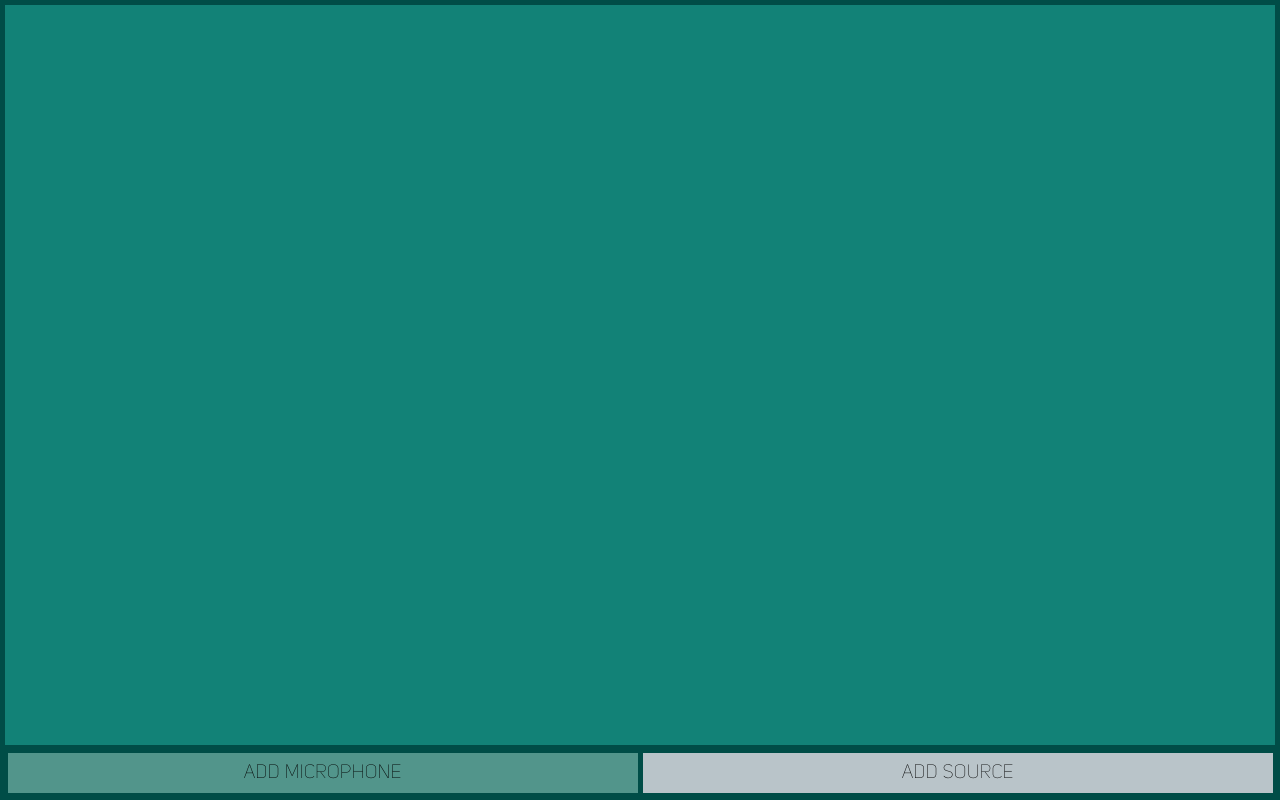
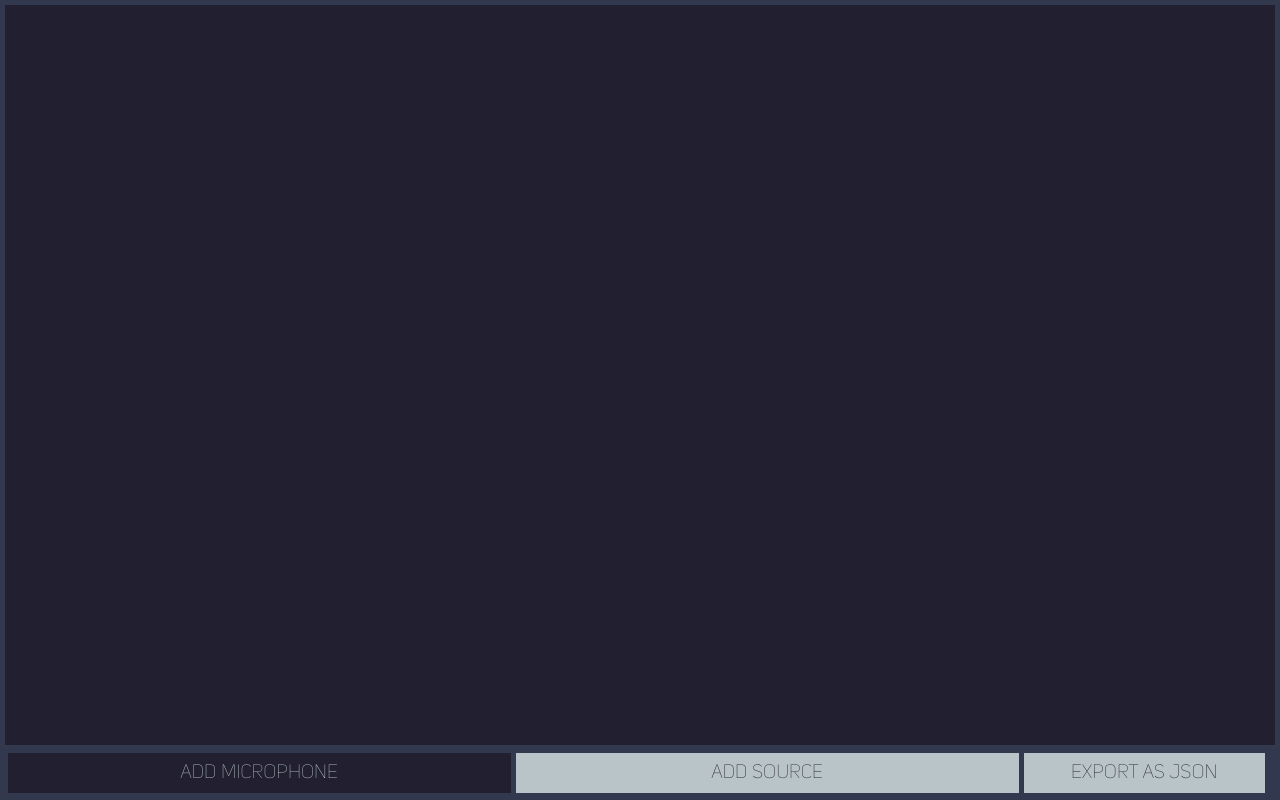
Before and after one commit to LysandreJik/SourceAdditionDelay, a React (Create React App) app: page / in a window 1280 px wide. Built offline with nearby package versions, Linux system fonts and the light colour scheme.

Commit message:
Changed colors. Added lines

```diff
--- a/src/App.css
+++ b/src/App.css
@@ -5,7 +5,7 @@ button{
 
 .App{
 	padding: 5px;
-	background-color: #004d47;
+	background-color: #32384d;
 	width: calc(100% - 10px);
 	height: calc(100% - 10px);
 	position: absolute;
--- a/src/App.js
+++ b/src/App.js
@@ -4,6 +4,10 @@ import "./App.css";
 import Canvas from "./components/Canvas";
 import Footer from "./components/Footer";
 import PointsController from "./controller/PointsController"
+
+import eeee from "./template";
+
+console.log(eeee);
 
 
 export const pointsController = new PointsController();
--- a/src/components/Canvas.js
+++ b/src/components/Canvas.js
@@ -21,29 +21,33 @@ export default class Canvas extends React.Component{
         }
     }
 
+    componentDidMount(){
+        this.draw = SVG('drawing').size(2500, 2500);
+    }
+
     componentDidUpdate(){
-        this.draw = SVG('drawing').size(1500, 1500);
-
+        this.draw.clear();
         pointsController.getMicrophones().map(microphone => {
             pointsController.getSource().map(source => {
                 this.drawLine(microphone.getX(), microphone.getY(), source.getX(), source.getY());
             })
         });
-
-
-
     }
 
     drawLine(x1, y1, x2, y2){
         console.log("Drawing line", x1, x2, y1, y2)
-        let line = this.draw.line(x1, y1, x2, y2).fill('#f06').move(0, 0);
-        var rect = this.draw.rect(x1, y1)
+        let line = this.draw.polyline([x2+10, y2+10]).fill('#b9c4c9').stroke({color: "#32384d", width: 3});
+        line.animate({ ease: '>', duration: '0.5s' }).plot([[x2 + 10, y2 + 10], [x1 + 10, y1 + 10]]);
+        line.mouseover(function() {
+            this.stroke({color: '#f06', width: 5})
+        });
+        line.mouseout(function() {
+            this.stroke({color: '#32384d', width: 2})
+        });
+        let text = this.draw.text(String(Math.round(Math.sqrt(Math.pow(x1-x2, 2) + Math.pow(y1-y2, 2))))).fill('#b9c4c9').stroke({color: "#b9c4c9"}).move((x1+x2)/2, (y1+y2)/2);
     }
 
     render(){
-
-
-
         return(
             <div className="Canvas" onClick={this.addPoint}>
                 {this.state.points.map((point, index) => {
--- a/src/components/Footer.js
+++ b/src/components/Footer.js
@@ -1,6 +1,7 @@
 import React from 'react'
 import "../theme/Footer.css"
 import {pointsController} from "../App";
+import Template from "../model/Template";
 
 export default class Footer extends React.Component{
     constructor(props){
@@ -22,9 +23,14 @@ export default class Footer extends React.Component{
         pointsController.setSources();
     }
 
+    export(){
+        Template.export();
+    }
+
     render(){
         return(
             <div className="Footer">
+                <div id={"downloadAnchorElem"}/>
                 <button
                     onClick={this.setMicrophones}
                     className={"Footer__button" + (this.state.selected === "microphone" ? " Footer__button--selected" : "")}
@@ -37,6 +43,12 @@ export default class Footer extends React.Component{
                 >
                     Add source
                 </button>
+                <button
+                    className="Footer__button Footer__button--small"
+                    onClick={this.export}
+                >
+                    Export as JSON
+                </button>
             </div>
         )
     }
--- /dev/null
+++ b/src/model/Template.js
@@ -0,0 +1,19 @@
+import {pointsController} from "../App";
+
+export default class Template{
+    static export(medium = "air", title = "template.json"){
+        this.downloadObjectAsJson({
+            microphones: pointsController.getMicrophones().map(point =>  {return {x: point.getX(), y: point.getY()}}),
+            sources: pointsController.getSource().map(point => {return {x: point.getX(), y: point.getY()}}), medium}, "template")
+    }
+
+    static downloadObjectAsJson(exportObj, exportName){
+        let dataStr = "data:text/json;charset=utf-8," + encodeURIComponent(JSON.stringify(exportObj));
+        let downloadAnchorNode = document.createElement('a');
+        downloadAnchorNode.setAttribute("href",     dataStr);
+        downloadAnchorNode.setAttribute("download", exportName + ".json");
+        document.body.appendChild(downloadAnchorNode); // required for firefox
+        downloadAnchorNode.click();
+        downloadAnchorNode.remove();
+    }
+}
--- /dev/null
+++ b/src/template.json
@@ -0,0 +1 @@
+{"microphones":[{"x":396,"y":150,"type":"microphone"},{"x":532,"y":153,"type":"microphone"},{"x":460,"y":285,"type":"microphone"}],"sources":[],"medium":"air"}
--- a/src/theme/Canvas.css
+++ b/src/theme/Canvas.css
@@ -1,5 +1,5 @@
 .Canvas{
-    background-color: #128277;
+    background-color: #211f30;
     position: relative;
     width: 100%;
     height: calc(100% - 50px);
@@ -16,9 +16,9 @@
 }
 
 .Point--source{
-    background-color: #20948b;
+    background-color: #e29930;
 }
 
 .Point--microphone{
-    background-color: #B9C4C9;
+    background-color: #217ca3;
 }
--- a/src/theme/Footer.css
+++ b/src/theme/Footer.css
@@ -2,20 +2,28 @@
     position: relative;
     width: 100%;
     height: 50px;
-    border-top: 5px solid #004d47;
+    border-top: 5px solid #32384d;
 }
 
 .Footer__button{
     position: relative;
-    width: calc(50% - 5px);
+    width: calc(40% - 5px);
     background-color: #b9c4c9;
     border: none;
     height: 40px;
     transition: all 0.5s;
     margin: 2.5px;
+    color: #211f30;
+
 }
 
 .Footer__button--selected{
-    background-color: #52958b;
+    background-color: #211f30;
     transition: all 0.5s;
+    color: #b9c4c9;
 }
+
+.Footer__button--small{
+    width: 19%;
+    top: 0px;
+}
```
